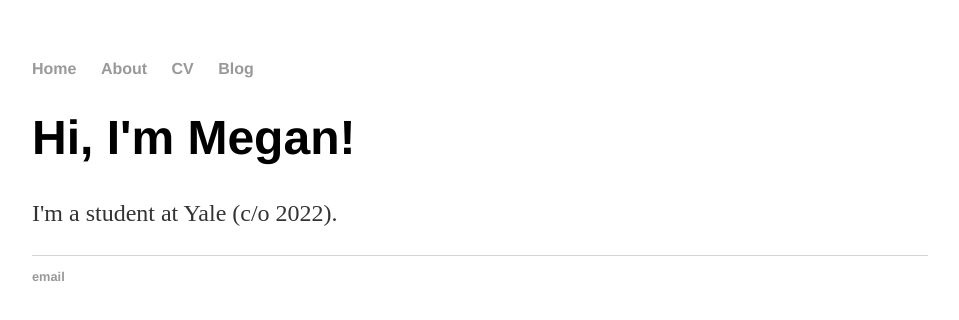
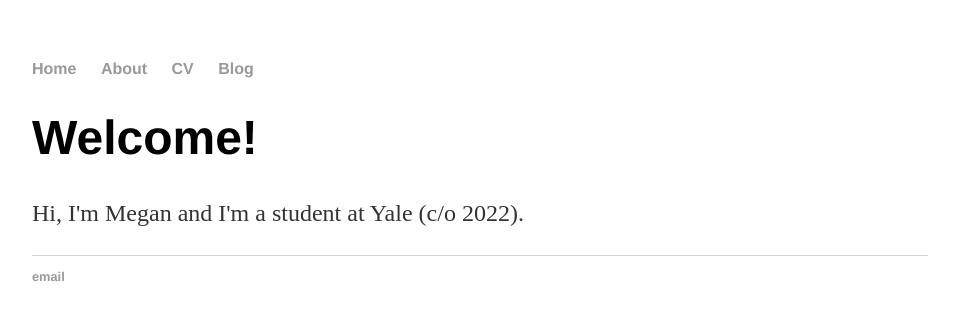
Before and after one commit to zhangmegan/zhangmegan.github.io, a Jekyll site: the page built from index.html, in a window 1280 px wide. Shown: the top 320 px of the page, without its empty margins (160-1119 px from the left). Built offline with Jekyll 4.4.1, drawn with Linux system fonts in a browser that asks for light colours.

Commit message:
Update index.html

```diff
--- a/index.html
+++ b/index.html
@@ -3,6 +3,6 @@ layout: default
 title: Welcome!
 ---
 <div class="blurb">
-	<h1>Hi, I'm Megan! </h1>
-	<p> I'm a student at Yale (c/o 2022). </p>
+	<h1> Welcome!</h1>
+	<p> Hi, I'm Megan and I'm a student at Yale (c/o 2022). </p>
 </div><!-- /.blurb -->
```
